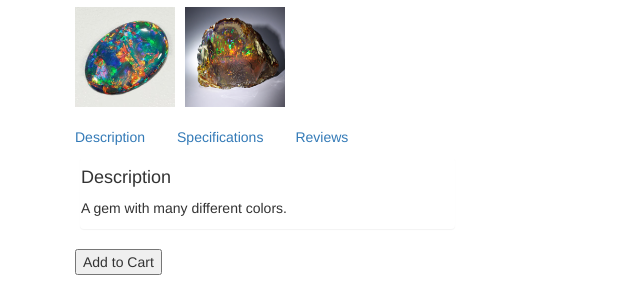
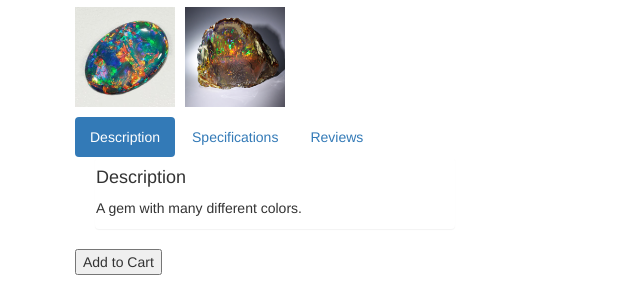
Before and after one commit to antoniablair/gemstore, a plain HTML site: page index.html in a window 1280 px wide. Shown: the part 232-534 px from the top of the page, without its empty margins (0-640 px from the left). Drawn offline with nearby package versions, Linux system fonts and the light colour scheme.

Commit message:
Adds panel logic so tabs change color on click

```diff
--- a/index.html
+++ b/index.html
@@ -41,9 +41,16 @@ Expressions - How values get displayed within the page -->
           </div>
           <div class="tabs" ng-init="tab = 1">
             <ul class="nav nav-pills">
-              <li> <a href ng-click="tab = 1">Description</a> </li>
-              <li> <a href ng-click="tab = 2">Specifications</a> </li>
-              <li> <a href ng-click="tab = 3">Reviews</a> </li>
+              <!-- To make the right tab become highlighted when clicked. If the tab === 1, we will set the class to "active". Otherwise, nothing. -->
+              <li ng-class="{ active:tab === 1}">
+                <a href ng-click="tab = 1">Description</a>
+              </li>
+              <li ng-class="{ active:tab === 2}">
+                <a href ng-click="tab = 2">Specifications</a>
+              </li>
+              <li ng-class="{ active:tab === 3}">
+                <a href ng-click="tab = 3">Reviews</a>
+              </li>
             </ul>
 
             <div class="panel" ng-show="tab ===1">
--- a/stylesheets/gemstyles.css
+++ b/stylesheets/gemstyles.css
@@ -34,7 +34,7 @@ ul li {
 }
 
 .tabs {
-	margin-left: 35px;
+	margin-left: 50px;
   margin-bottom: 20px;
 }
 
```
